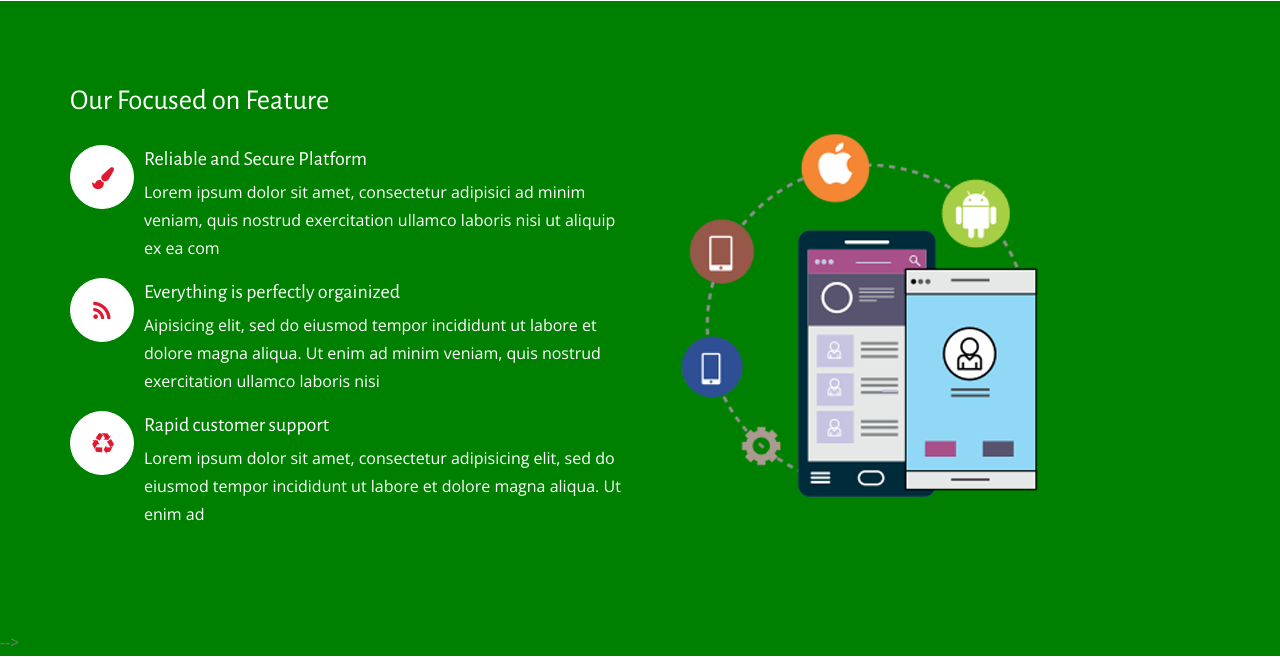
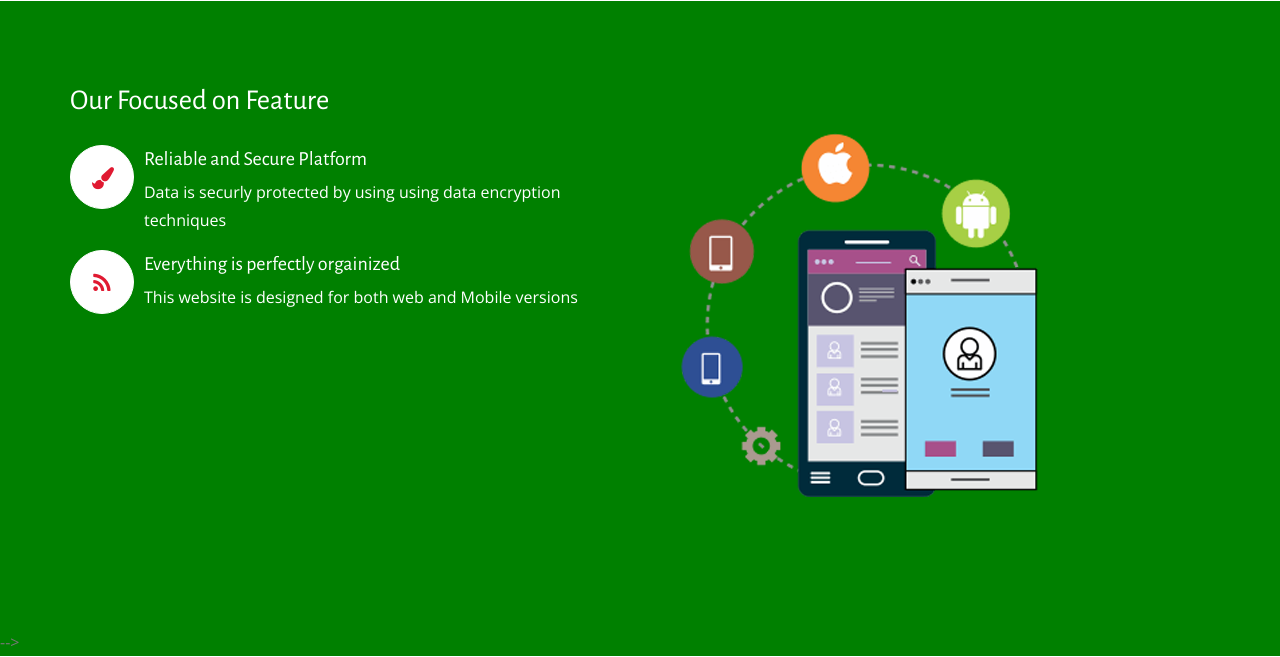
Before and after one commit to ap0072/virtual, a Flask app: page / in a window 1280 px wide. Shown: the part 1979-2636 px from the top of the page. Run offline with Flask 2, Linux system fonts and the light colour scheme; some libraries are stand-ins or nearby versions.

Commit message:
update in index.html (features topic)

```diff
--- a/templates/index.html
+++ b/templates/index.html
@@ -205,7 +205,7 @@
                             </div>
                             <div class="media-body">
                                 <h4 class="media-heading">Reliable and Secure Platform</h4>
-                                <p>Lorem ipsum dolor sit amet, consectetur adipisici ad minim veniam, quis nostrud exercitation ullamco laboris nisi ut aliquip ex ea com</p>
+                                <p>Data is securly protected by using using data encryption techniques</p>
                             </div>
                         </div>
                     </div>
@@ -218,23 +218,23 @@
                             </div>
                             <div class="media-body">
                                 <h4 class="media-heading">Everything is perfectly orgainized</h4>
-                                <p>Aipisicing elit, sed do eiusmod tempor incididunt ut labore et dolore magna aliqua. Ut enim ad minim veniam, quis nostrud exercitation ullamco laboris nisi</p>
+                                <p>This website is designed for both web and Mobile versions</p>
                             </div>
                         </div>
                     </div>
 
-                    <div class="feature-item">
+                    <!-- <div class="feature-item">
 
                         <div class="media">
                             <div class="pull-left icon" href="#">
                                 <i class="fa fa-recycle"></i>
                             </div>
                             <div class="media-body">
-                                <h4 class="media-heading">Rapid customer support</h4>
-                                <p>Lorem ipsum dolor sit amet, consectetur adipisicing elit, sed do eiusmod tempor incididunt ut labore et dolore magna aliqua. Ut enim ad</p>
+                                <h4 class="media-heading"></h4>
+                                <p></p>
                             </div>
                         </div>
-                    </div>
+                    </div> -->
                 </div>
                 <div class="col-md-6 col-sm-6 wow fadeInLeft animated" data-wow-delay=".8s" style="visibility: visible; animation-delay: 0.8s; -webkit-animation-delay: 0.8s; animation-name: fadeInLeft; -webkit-animation-name: fadeInLeft;">
                     <div class="block">
```
